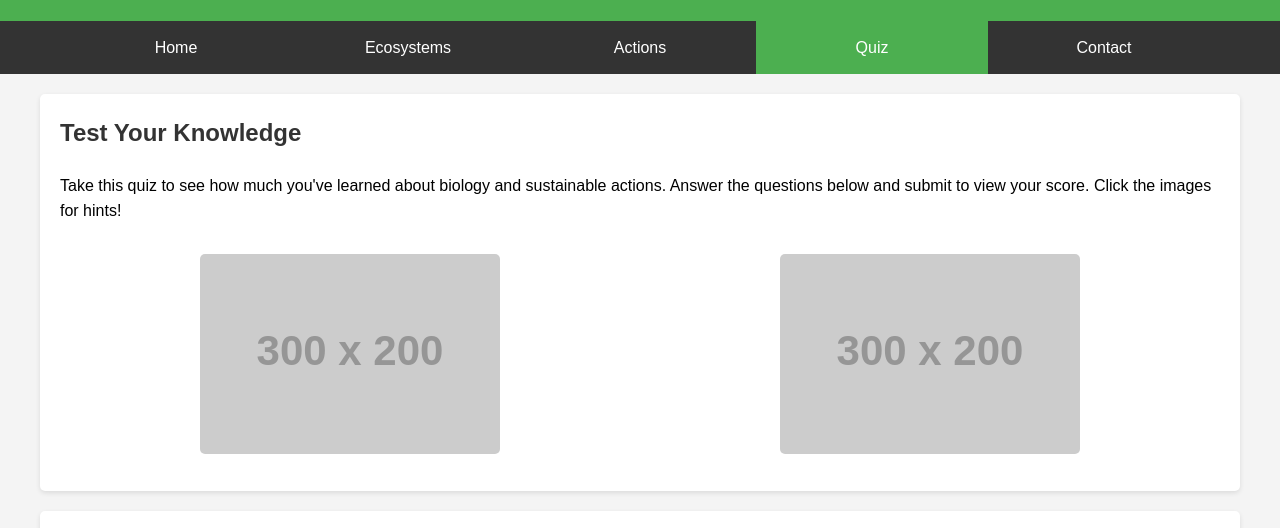
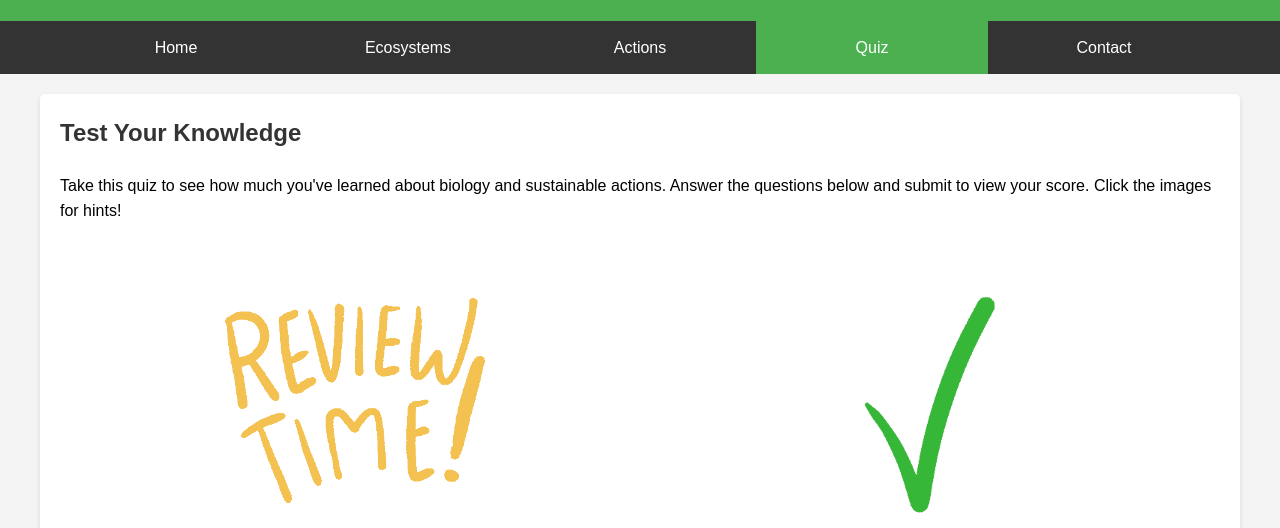
Before and after one commit to ctory1/Biology100CitizenshipProj, a plain HTML site: page quiz.html in a window 1280 px wide. Shown: the part 104-632 px from the top of the page. Drawn offline with Linux system fonts and the light colour scheme; placeholder pictures from the web are drawn by us.

Commit message:
Update quiz.html

```diff
--- a/quiz.html
+++ b/quiz.html
@@ -24,10 +24,10 @@
             <p>Take this quiz to see how much you've learned about biology and sustainable actions. Answer the questions below and submit to view your score. Click the images for hints!</p>
             <div class="graphic">
                 <div class="graphic-item" data-info="Review ecosystems and actions for clues.">
-                    <img src="https://via.placeholder.com/300x200?text=Quiz+Hint" alt="Quiz Hint" class="interactive">
+                    <img src="review.gif" alt="Quiz Hint" class="interactive">
                 </div>
                 <div class="graphic-item" data-info="Every correct answer helps the planet!">
-                    <img src="https://via.placeholder.com/300x200?text=Sustainability" alt="Sustainability" class="interactive">
+                    <img src="check.gif" alt="Sustainability" class="interactive">
                 </div>
             </div>
         </div>
```
